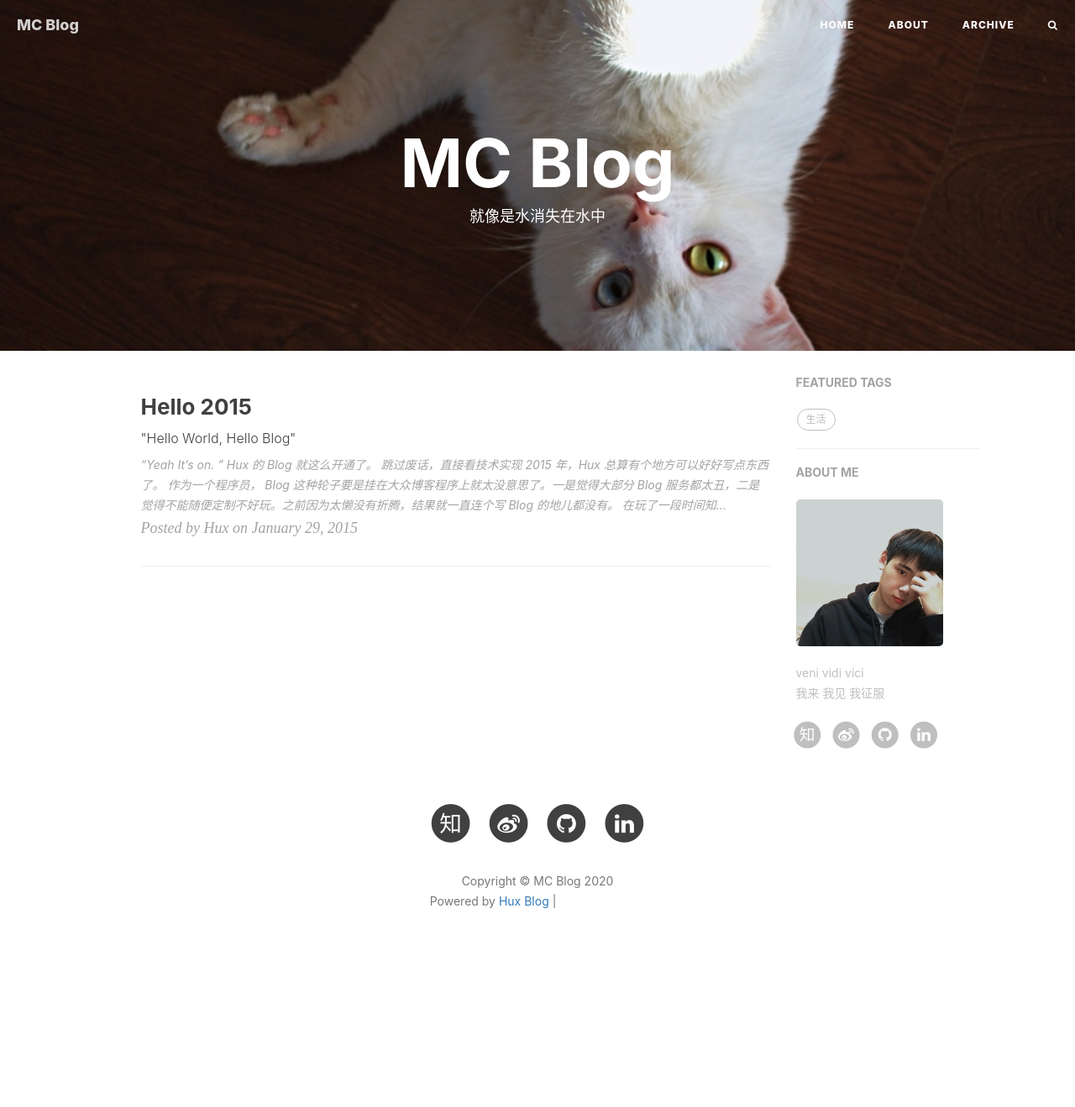
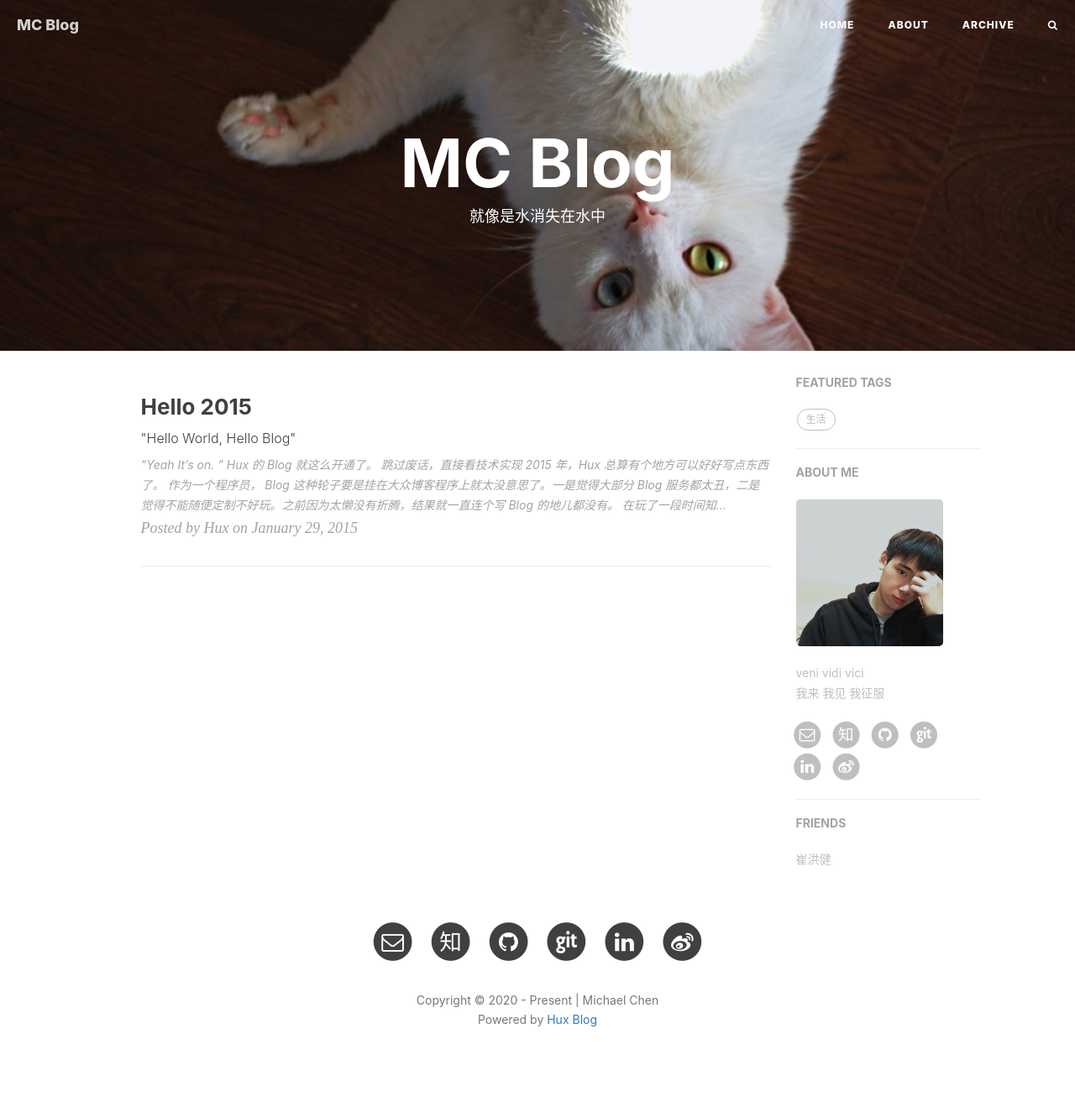
Before and after one commit to MessiahChen/MessiahChen.github.io, a Jekyll site: the page built from index.html, in a window 1280 px wide. Shown: the whole page at 84% size. Built offline with Jekyll 4.4.1, drawn with Linux system fonts in a browser that asks for light colours; nearby versions of some CDN libraries; the list of posts is cut into pages by our own code; comment, search, counter and statistics services are not loaded; before the commit the page ends 1178 px from its top, so only the background shows below that; grey boxes are pictures that could not be loaded.

Commit message:
small modify

```diff
--- a/_config.yml
+++ b/_config.yml
@@ -16,7 +16,8 @@ RSS: false
 weibo_username:     MichaelChen1999
 zhihu_username:     MichaelChen1999
 github_username:    MessiahChen
-linkedin_username:  michael-chen-cs
+linkedin_username:  Michael-Chen-CS
+gitee_username:     MichaleChen1999
 #twitter_username:   huxpro
 #facebook_username:  huxpro
 #linkedin_username:  firstname-lastname-idxxxx
@@ -101,37 +102,10 @@ page-mathjax: false
 
 
 
-## Friends
-#friends: [
-#    {
-#    #     title: "Su",
-#    #     href: "http://su.gallery/"
-#    # },{
-#        title: "乱序",
-#        href: "http://mida.re/"
-#    },{
-#        title: "Sherry Wu",
-#        href: "https://xuechundesign.github.io"
-#    },{
-#        title: "Luke 的自留地",
-#        href: "http://hmqk1995.github.io"
-#    },{
-#        title: "Ebn's Blog",
-#        href: "http://ebnbin.com/"
-#    },{
-#        title: "SmdCn's Blog",
-#        href: "http://blog.smdcn.net"
-#    },{
-#        title: "JiyinYiyong",
-#        href: "http://tiye.me/"
-#    },{
-#        title: "David's Game",
-#        href: "https://www.ruoyaowu.com/"
-#    },{
-#        title: "DHong Say",
-#        href: "http://dhong.co"
-#    },{
-#        title: "尹峰以为",
-#        href: "http://ingf.github.io/"
-#    }
-#]
+# Friends
+friends: [
+    {
+        title: "崔洪健",
+        href: "https://www.williamchoe.com/"
+    }
+]
--- a/_includes/footer.html
+++ b/_includes/footer.html
@@ -7,13 +7,9 @@
                 {% include sns-links.html center=true %}
 
                 <p class="copyright text-muted">
-                    Copyright &copy; {{ site.title }} {{ site.time | date: '%Y' }}
+                    Copyright &copy; 2020 - Present | Michael Chen
                     <br>
-                    Powered by <a href="http://huangxuan.me">Hux Blog</a> |
-                    <iframe style="margin-left: 2px; margin-bottom:-5px;" frameborder="0" scrolling="0" width="100px"
-                        height="20px"
-                        src="https://ghbtns.com/github-btn.html?user=huxpro&repo=huxpro.github.io&type=star&count=true">
-                    </iframe>
+                    Powered by <a href="https://github.com/huxpro/huxpro.github.io">Hux Blog</a>
                 </p>
             </div>
         </div>
--- a/_includes/sns-links.html
+++ b/_includes/sns-links.html
@@ -18,6 +18,14 @@
     </a>
   </li>
   {% endif %}
+  <li>
+    <a href="mailto:Michael_Chen_CS@foxmail.com">
+      <span class="fa-stack fa-lg">
+        <i class="fa fa-circle fa-stack-2x"></i>
+        <i class="fa fa-envelope-o fa-stack-1x fa-inverse"></i>
+      </span>
+    </a>
+  </li>
   {% if site.twitter_username %}
   <li>
     <a href="https://twitter.com/{{ site.twitter_username }}">
@@ -34,16 +42,6 @@
       <span class="fa-stack fa-lg">
         <i class="fa fa-circle fa-stack-2x"></i>
         <i class="fa  fa-stack-1x fa-inverse">知</i>
-      </span>
-    </a>
-  </li>
-  {% endif %}
-  {% if site.weibo_username %}
-  <li>
-    <a target="_blank" href="http://weibo.com/{{ site.weibo_username }}">
-      <span class="fa-stack fa-lg">
-        <i class="fa fa-circle fa-stack-2x"></i>
-        <i class="fa fa-weibo fa-stack-1x fa-inverse"></i>
       </span>
     </a>
   </li>
@@ -68,6 +66,16 @@
     </a>
   </li>
   {% endif %}
+  {% if site.gitee_username %}
+  <li>
+    <a target="_blank" href="https://www.gitee.com/{{ site.gitee_username }}">
+      <span class="fa-stack fa-lg">
+        <i class="fa fa-circle fa-stack-2x"></i>
+        <i class="fa fa-git fa-stack-1x fa-inverse"></i>
+      </span>
+    </a>
+  </li>
+  {% endif %}
   {% if site.linkedin_username %}
   <li>
     <a target="_blank" href="https://www.linkedin.com/in/{{ site.linkedin_username }}">
@@ -78,4 +86,14 @@
     </a>
   </li>
   {% endif %}
+  {% if site.weibo_username %}
+  <li>
+    <a target="_blank" href="http://weibo.com/{{ site.weibo_username }}">
+      <span class="fa-stack fa-lg">
+        <i class="fa fa-circle fa-stack-2x"></i>
+        <i class="fa fa-weibo fa-stack-1x fa-inverse"></i>
+      </span>
+    </a>
+  </li>
+  {% endif %}
 </ul>
```
Also changed, not shown: _includes/about/zh.md (+1 -1 lines).
